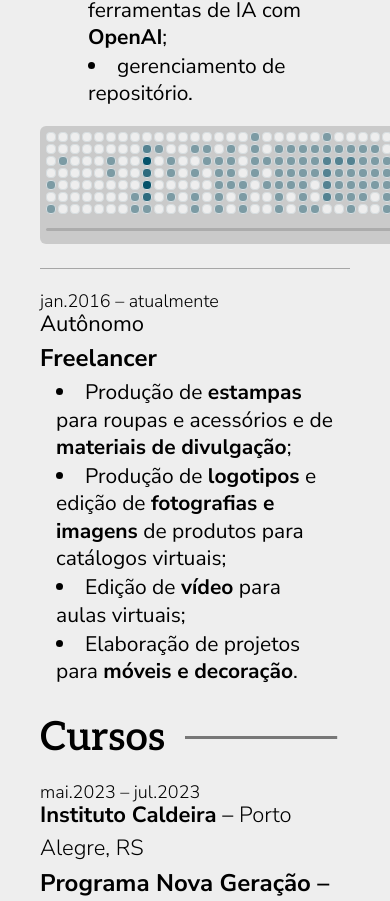
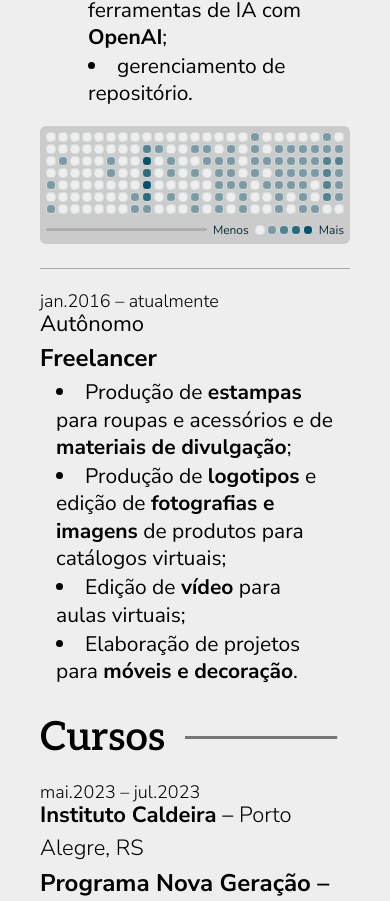
Before and after one commit to augustooomoraes/pp-portfolio-page, a Next.js app: page /curriculum in a window 390 px wide. Shown: the part 2899-3800 px from the top of the page. Built offline with nearby package versions, Linux system fonts and the light colour scheme.

Commit message:
fix responsiveness

```diff
--- a/src/app/ui/components/github-contribution-calendar.tsx
+++ b/src/app/ui/components/github-contribution-calendar.tsx
@@ -59,12 +59,13 @@ export default function GitHubContributionCalendar( {calendarData} : {calendarDa
 
   return (
     <div className="
-      flex flex-col gap-2 items-end
+      flex flex-col gap-1 items-end
+      max-w-full overflow-x-auto
       w-min mb-6 p-1.5 rounded-md
       bg-surface-hoverDark dark:bg-surface-hover
     ">
 
-      <div className="overflow-x-auto w-auto">
+      <div className="overflow-x-auto w-full pb-1">
         <div className="grid grid-rows-7 gap-0.5">
           {
             rows.map((row, rowIndex) => {
```
